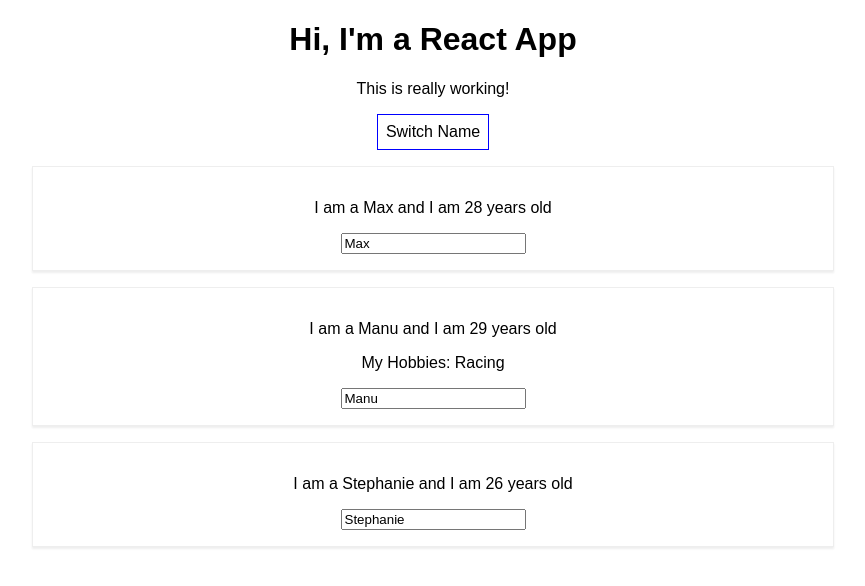
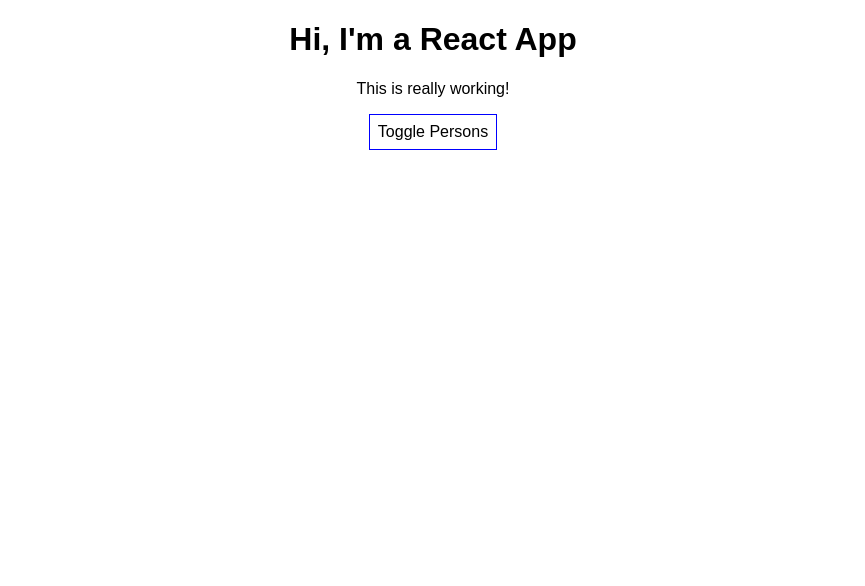
Before and after one commit to khudania/React-learning, a React (Create React App) app: page / in a window 1280 px wide. Shown: the top 586 px of the page, without its empty margins (207-1072 px from the left). Built offline with nearby package versions, Linux system fonts and the light colour scheme.

Commit message:
Rendered content Dynamically

```diff
--- a/src/App.js
+++ b/src/App.js
@@ -31,8 +31,15 @@ class App extends Component {
         { name: 'Himanshu', age: 28 },
         { name: event.target.value, age: 29 },
         { name: 'Stephanie', age: 27 }
-      ]
+      ],
+      otherState: 'some other value',
+      showPersons: false
     });
+  }
+
+  togglePersonsHandler = () => {
+    const doesShow = this.state.showPersons;
+    this.setState({ showPersons: !doesShow });
   }
 
   render() {
@@ -48,8 +55,11 @@ class App extends Component {
         <p>This is really working!</p>
         <button
           style={style}
-          onClick={this.switchNameHandler.bind(this, 'Himanshu')}>Switch Name</button>
+          onClick={this.togglePersonsHandler}>Toggle Persons</button>
         {/* <button onClick={() => this.switchNameHandler('Himanshu123)}>Switch Name</button> */}
+        {
+          this.state.showPersons ?
+            <div>
               <Person
                 name={this.state.persons[0].name}
                 age={this.state.persons[0].age}
@@ -66,6 +76,10 @@ class App extends Component {
                 name={this.state.persons[2].name}
                 age={this.state.persons[2].age}
               />
+
+            </div> : null
+        }
+
       </div>
     );
     // return React.createElement('div', {className: 'App'}, React.createElement('h1', null, 'Does this work now?'));
```
Lines whose indentation alone changed are shown as unchanged.
